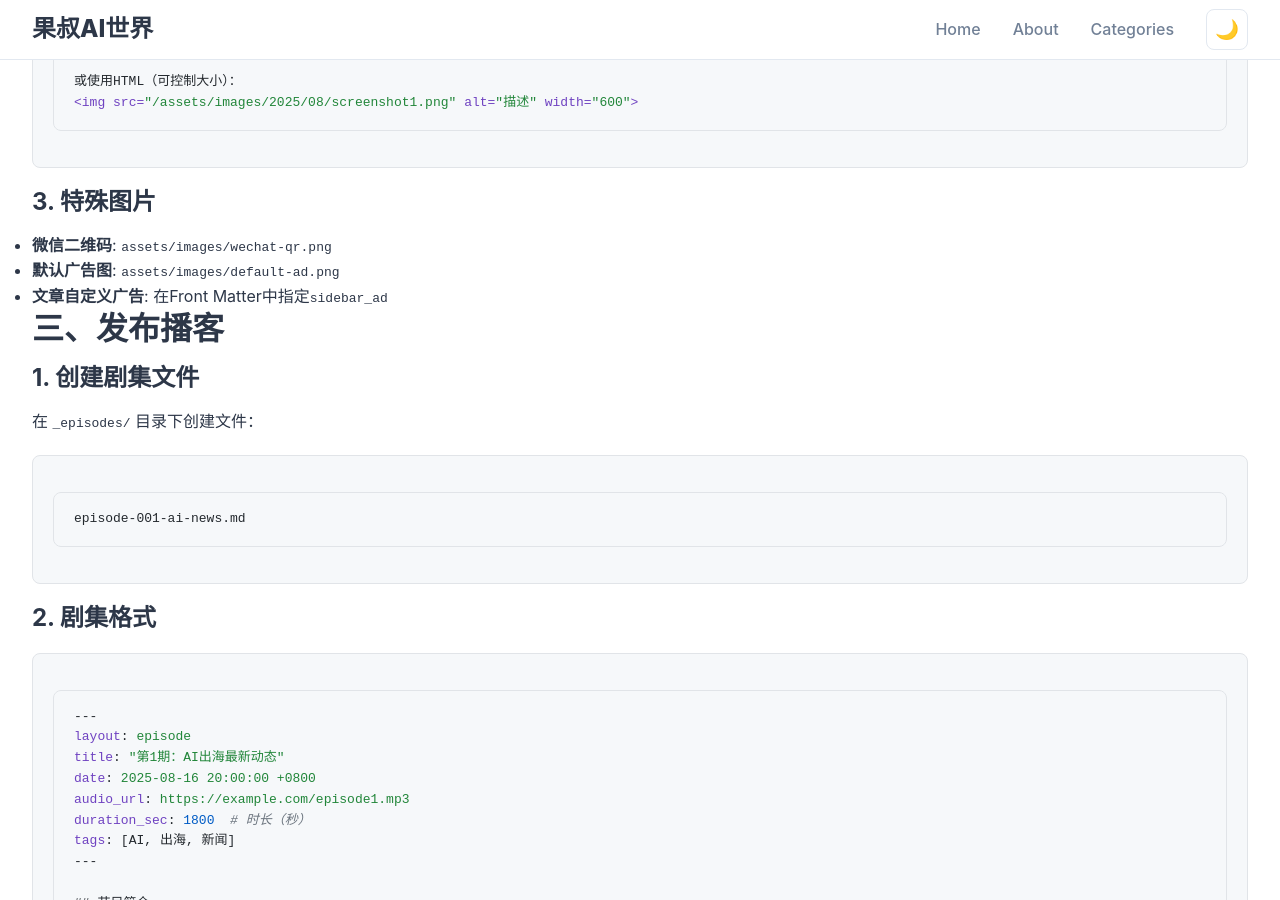
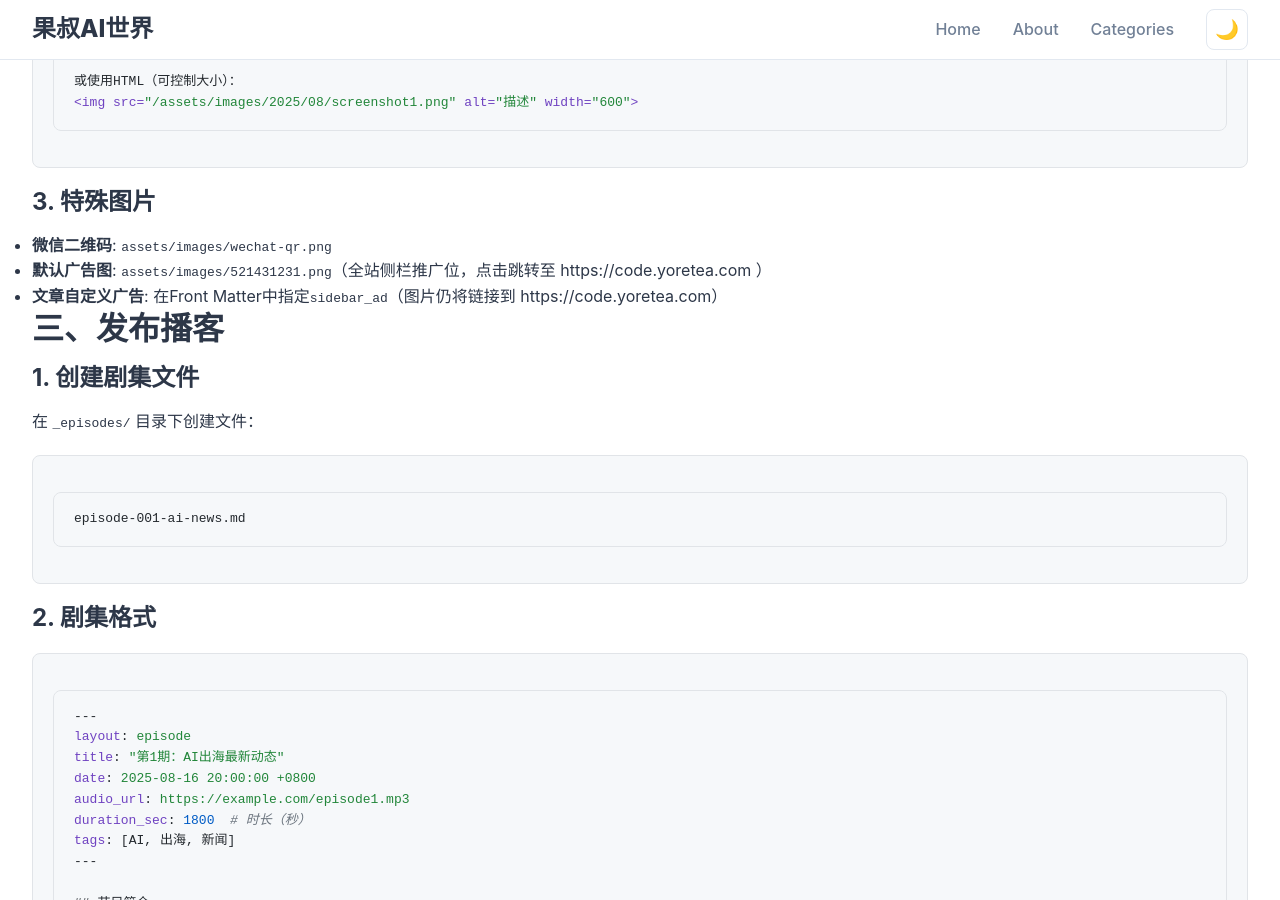
Before and after one commit to mrzhangguoguo/mrzhangguoguo.github.io, a Jekyll site: the page built from BLOG_GUIDE.md, in a window 1280 px wide and 900 px high, scrolled down 2287 px. Built offline with Jekyll 4.4.1, drawn with Linux system fonts in a browser that asks for light colours; our own code applies the rules of GitHub Pages for plain Markdown files.

Commit message:
feat(sidebar): set global promo image/link to /assets/images/521431231.png -> https://code.yoretea.com; update BLOG_GUIDE

```diff
--- a/BLOG_GUIDE.md
+++ b/BLOG_GUIDE.md
@@ -89,8 +89,8 @@
 ### 3. 特殊图片
 
 - **微信二维码**: `assets/images/wechat-qr.png`
-- **默认广告图**: `assets/images/default-ad.png`
-- **文章自定义广告**: 在Front Matter中指定`sidebar_ad`
+- **默认广告图**: `assets/images/521431231.png`（全站侧栏推广位，点击跳转至 https://code.yoretea.com ）
+- **文章自定义广告**: 在Front Matter中指定`sidebar_ad`（图片仍将链接到 https://code.yoretea.com）
 
 ## 三、发布播客
 
```
Also changed, not shown: _includes/post-sidebar.html (+7 -3 lines), assets/images/521431231.png (added).
